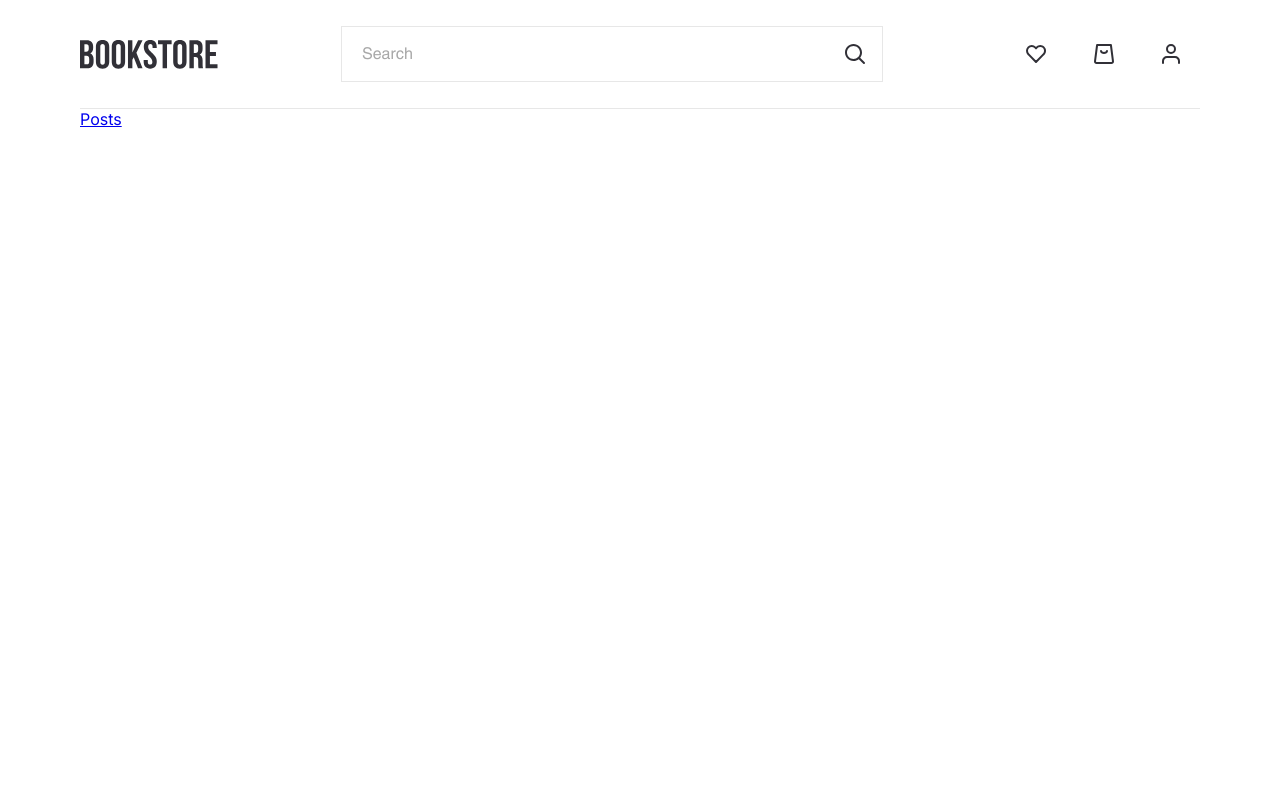
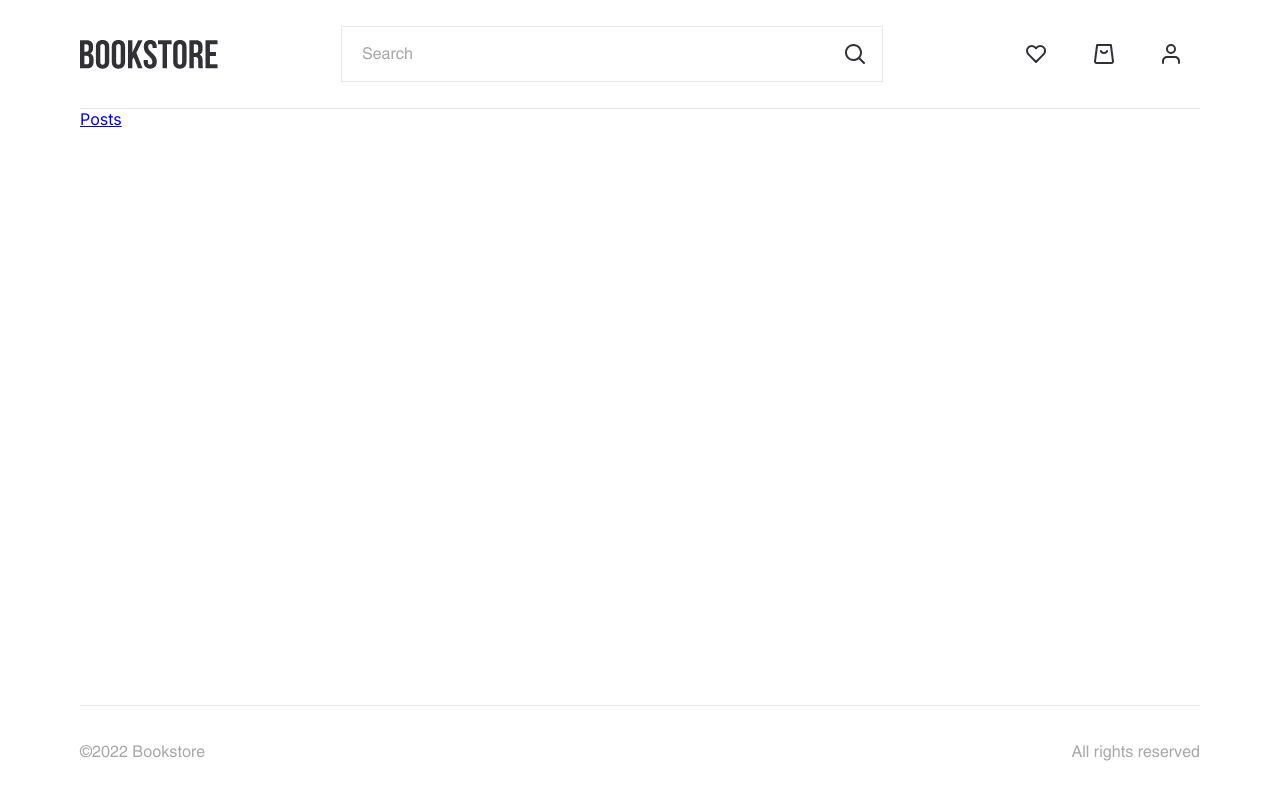
Before and after one commit to wildnhl/store, a Next.js app: page / in a window 1280 px wide. Built offline with nearby package versions, Linux system fonts and the light colour scheme.

Commit message:
feat(footer): footer done

```diff
--- a/src/app/layout.tsx
+++ b/src/app/layout.tsx
@@ -1,6 +1,7 @@
 import type { Metadata } from 'next';
 import { Bebas_Neue, Inter } from 'next/font/google';
-import { Header } from '@/components/Header';
+import { Header } from '@/components/Header/Header';
+import { Footer } from '@/components/Footer/Footer';
 import '@/app/reset.scss';
 import { dinPro, heliosBold, heliosRegular } from './fonts';
 const inter = Inter({ subsets: ['latin'] });
@@ -24,9 +25,10 @@ export default function RootLayout({
       <body
         className={`${inter.className} ${bebasNeue.variable} ${dinPro.variable} ${heliosBold.variable} ${heliosRegular.variable}`}
       >
-        <div id="root">
+        <div id="container">
           <Header />
           {children}
+          <Footer />
         </div>
       </body>
     </html>
--- a/src/app/reset.scss
+++ b/src/app/reset.scss
@@ -24,7 +24,10 @@ h6 {
   margin: 0;
   padding: 0;
 }
-
+body,
+html {
+  height: 100%;
+}
 h1,
 h2,
 h3,
@@ -79,7 +82,10 @@ th {
   padding: 0;
 }
 
-#root {
+#container {
+  display: flex;
+  flex-direction: column;
+  min-height: 100%;
   max-width: 1120px;
   margin: 0 auto;
 }
--- /dev/null
+++ b/src/components/Footer/Footer.tsx
@@ -0,0 +1,10 @@
+import style from './footer.module.scss';
+
+export function Footer() {
+  return (
+    <footer className={`${style.footerOuter} ${style.footerInner}`}>
+      <p className={style.text}>©2022 Bookstore</p>
+      <p className={style.text}>All rights reserved</p>
+    </footer>
+  );
+}
--- /dev/null
+++ b/src/components/Footer/footer.module.scss
@@ -0,0 +1,15 @@
+.footerOuter {
+  margin-top: auto;
+}
+.footerInner {
+  display: flex;
+  justify-content: space-between;
+  padding: 35px 0;
+  border-top: 1px solid #e7e7e7;
+}
+
+.text {
+  font-family: var(--my-font-heliosRegular);
+  color: #a8a8a8;
+  line-height: 150%;
+}
--- a/tsconfig.json
+++ b/tsconfig.json
@@ -18,7 +18,8 @@
       }
     ],
     "paths": {
-      "@/*": ["./src/*"]
+      "@/*": ["./src/*"],
+      "root/*": ["./*"]
     }
   },
   "include": ["next-env.d.ts", "**/*.ts", "**/*.tsx", ".next/types/**/*.ts"],
```
Also changed, not shown: src/components/Header/Header.tsx (renamed from src/components/Header.tsx, +5 -5 lines), src/components/Header/header.module.scss (renamed from src/components/header.module.scss).
